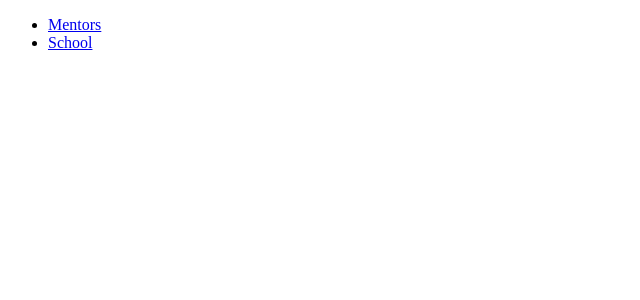
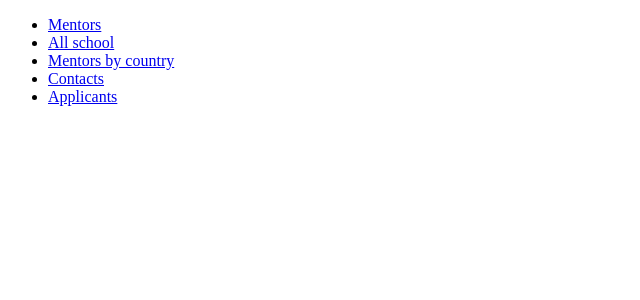
Before and after one commit to alexMillerVince/basic-sql, a Flask app: page / in a window 1280 px wide. Before the commit the part shown is almost empty. Shown: the top 300 px of the page, without its empty margins (0-640 px from the left). Run offline with Flask 2, Linux system fonts and the light colour scheme.

Commit message:
replace School with All school and add Mentors by country, Contacts, Applicants in content div

```diff
--- a/templates/index.html
+++ b/templates/index.html
@@ -9,7 +9,10 @@
 <div id="content">
     <ul>
         <li><a href="/mentors">Mentors</a></li>
-        <li><a href="/mentors">School</a></li>
+        <li><a href="/all-school">All school</a></li>
+        <li><a href="/mentors-by-country">Mentors by country</a></li>
+        <li><a href="/contacts">Contacts</a></li>
+        <li><a href="/applicants">Applicants</a></li>
     </ul>
 </div>
 
```
